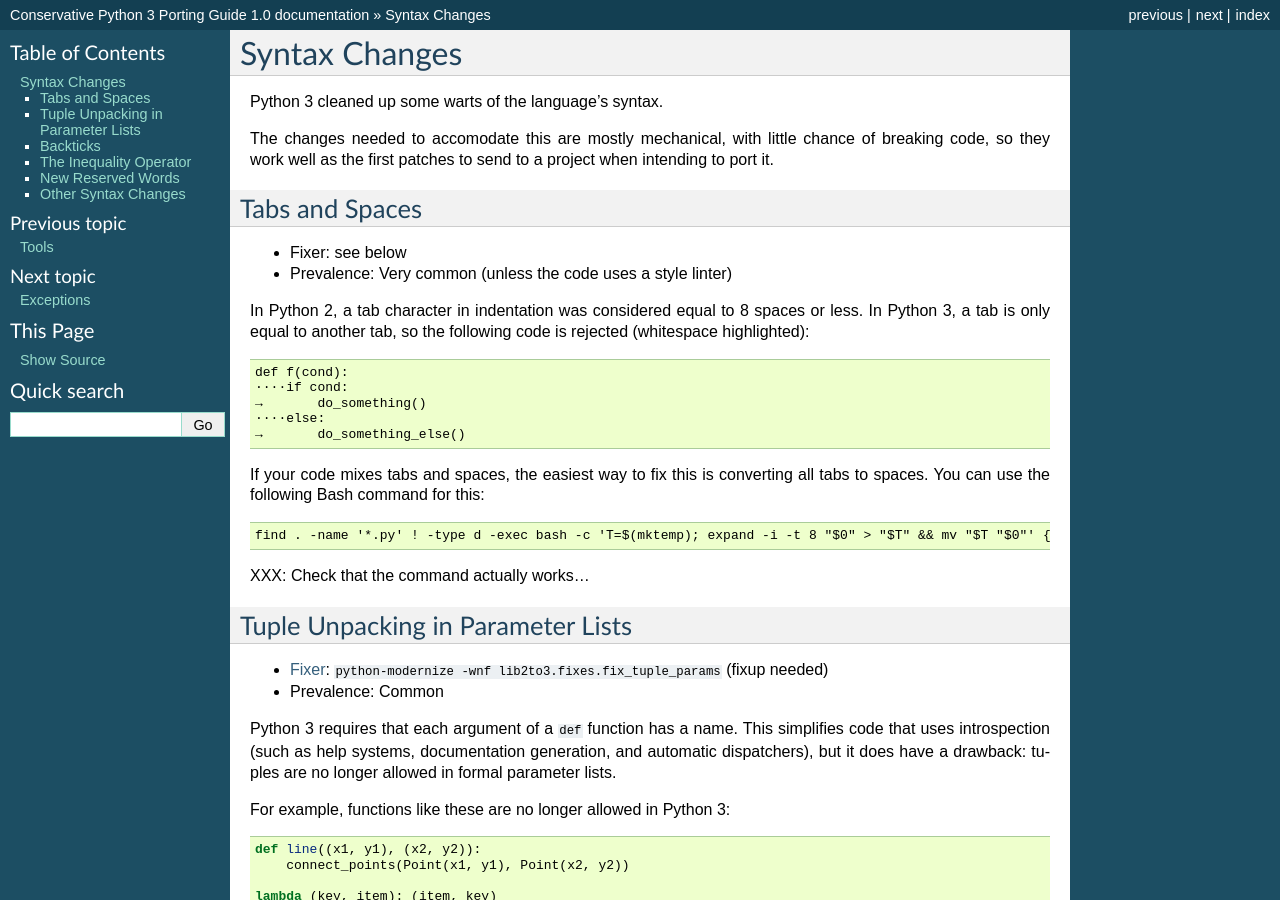
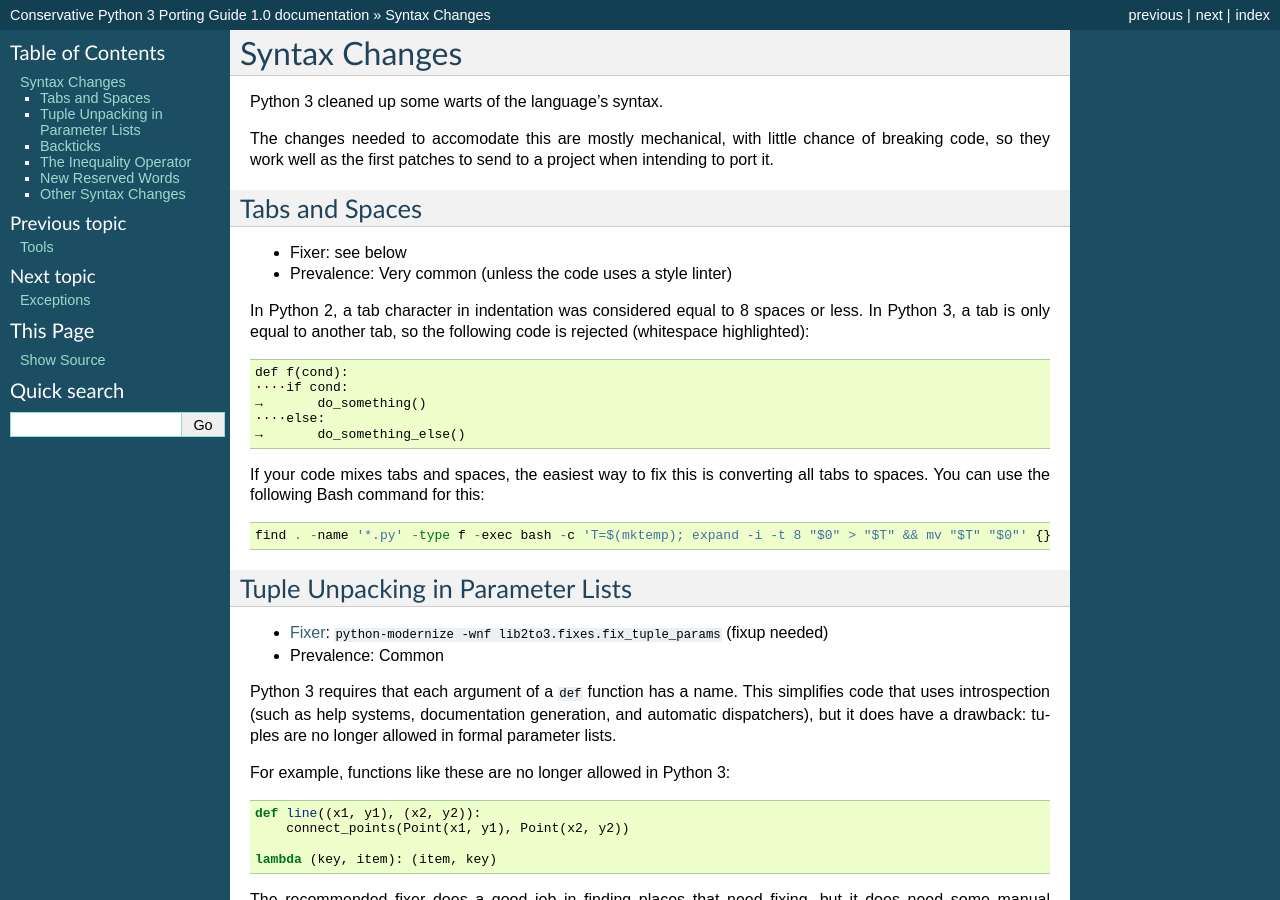
Before and after one commit to fedora-python/portingguide, a Sphinx documentation site: the page built from source/syntax.rst, in a window 1280 px wide and 900 px high. Built offline with Sphinx 7.4.7, drawn with Linux system fonts in a browser that asks for light colours.

Commit message:
Fixed and tested command to expand tabs to spaces

```diff
--- a/source/syntax.rst
+++ b/source/syntax.rst
@@ -29,9 +29,7 @@
 converting all tabs to spaces.
 You can use the following Bash command for this::
 
-    find . -name '*.py' ! -type d -exec bash -c 'T=$(mktemp); expand -i -t 8 "$0" > "$T" && mv "$T "$0"' {} \;
-
-XXX: Check that the command actually works...
+    find . -name '*.py' -type f -exec bash -c 'T=$(mktemp); expand -i -t 8 "$0" > "$T" && mv "$T" "$0"' {} \;
 
 
 Tuple Unpacking in Parameter Lists
```
